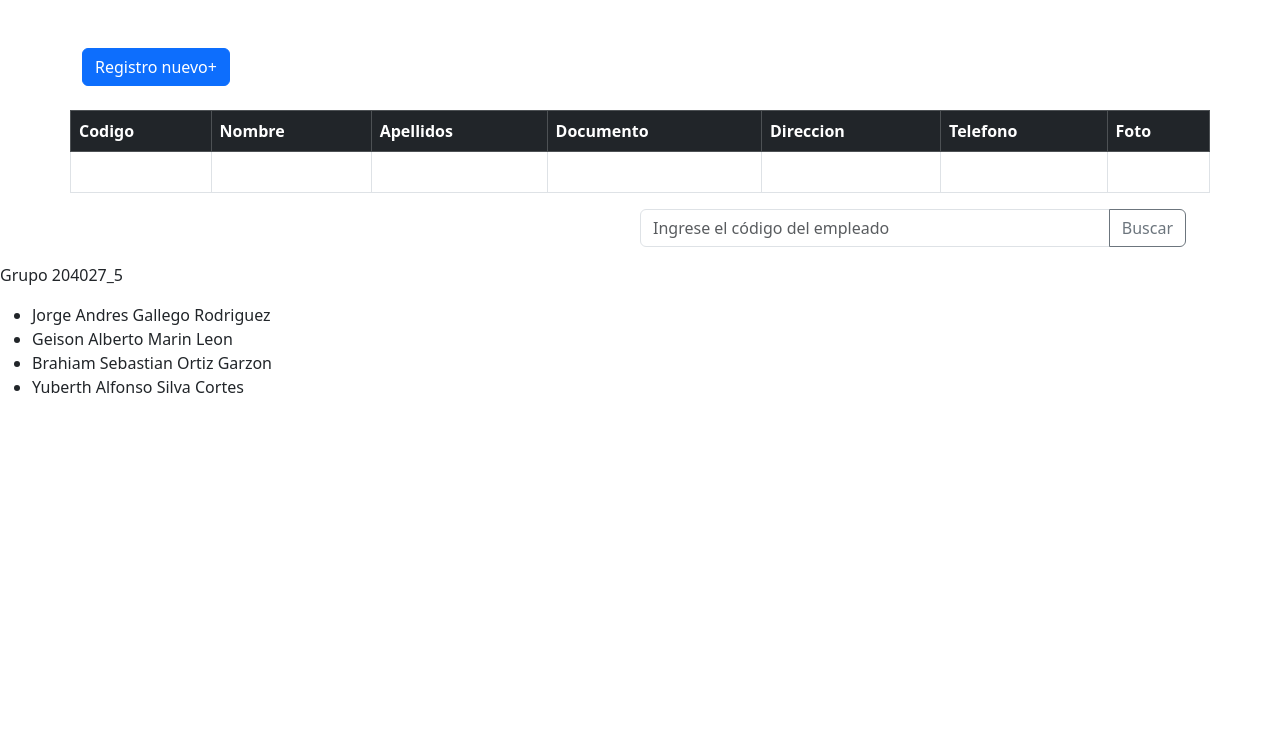
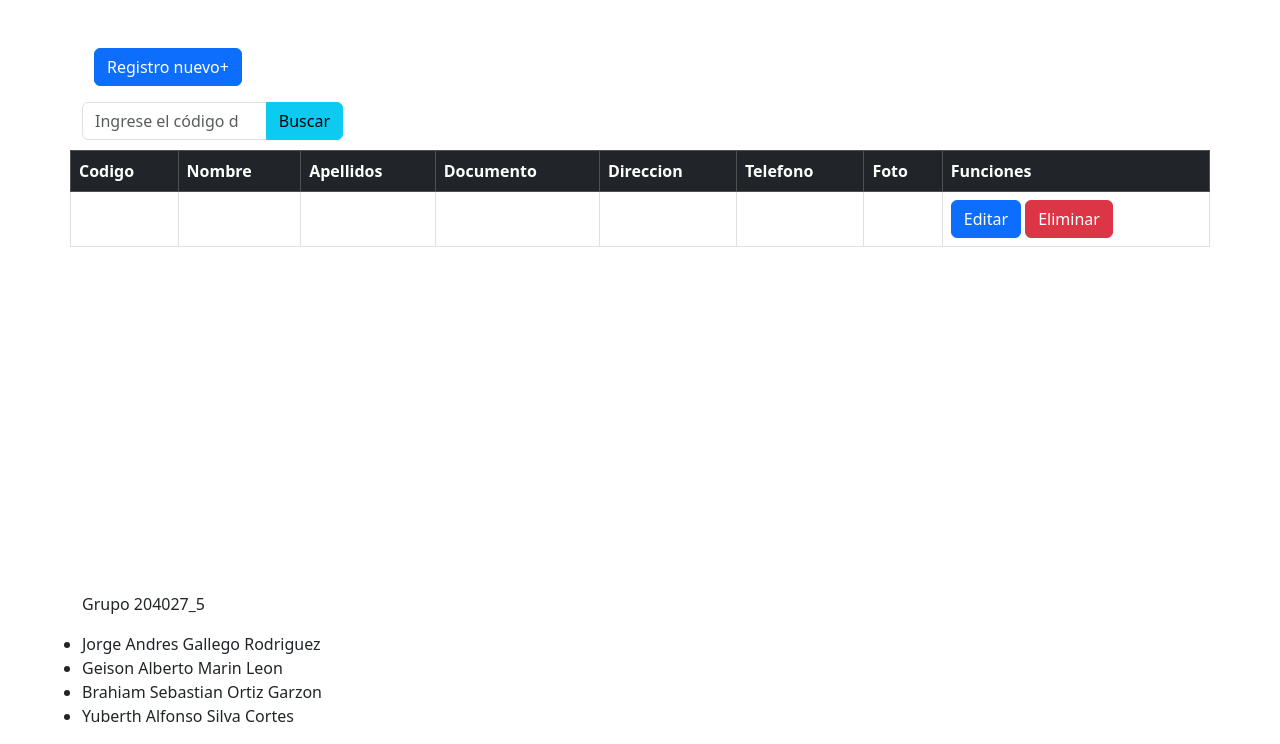
Before and after one commit to GeisonMarinL/Empresa, a PHP site: page / in a window 1280 px wide. Shown: the part 56-800 px from the top of the page. Run offline with PHP 8.4, Linux system fonts and the light colour scheme; tables that the repository leaves empty or names only in its code hold one stand-in row (values such as "Sample post"); data that the repository does not hold is empty.

Commit message:
ajustes dia29

```diff
--- a/includes/footer.php
+++ b/includes/footer.php
@@ -1,6 +1,8 @@
     <script src="https://cdn.jsdelivr.net/npm/@popperjs/core@2.11.8/dist/umd/popper.min.js" integrity="sha384-I7E8VVD/ismYTF4hNIPjVp/Zjvgyol6VFvRkX/vR+Vc4jQkC+hVqc2pM8ODewa9r" crossorigin="anonymous"></script>
     <script src="https://cdn.jsdelivr.net/npm/bootstrap@5.3.2/dist/js/bootstrap.min.js" integrity="sha384-BBtl+eGJRgqQAUMxJ7pMwbEyER4l1g+O15P+16Ep7Q9Q+zqX6gSbd85u4mG4QzX+" crossorigin="anonymous"></script>
-
+    <footer class="footer fixed-bottom">
+        <div class="container">
+            <div class="row">
                 <p>Grupo 204027_5</p>
                 <ul>
                     <li>Jorge Andres Gallego Rodriguez</li>
@@ -9,4 +11,8 @@
                     <li>Yuberth Alfonso Silva Cortes</li>
 
                 </ul>
+            </div>
+        </div>
+    </footer>
+
     </html>
--- a/includes/header.php
+++ b/includes/header.php
@@ -6,6 +6,7 @@
     <meta name="viewport" content="width=device-width, initial-scale=1.0">
     <title>GRUD PHP Y MYSQL</title>
     <link rel="stylesheet" href="https://cdn.jsdelivr.net/npm/bootstrap@5.3.2/dist/css/bootstrap.min.css" integrity="sha384-T3c6CoIi6uLrA9TneNEoa7RxnatzjcDSCmG1MXxSR1GAsXEV/Dwwykc2MPK8M2HN" crossorigin="anonymous">
+
 </head>
 
 <body>
--- a/index.php
+++ b/index.php
@@ -1,8 +1,8 @@
-<?php include("conexion.php") ?>
-<?php include("includes/header.php") ?>
+<?php include("conexion.php") ?> <!-- Incluye el archivo de conexión a la base de datos -->
+<?php include("includes/header.php") ?> <!-- Incluye la cabecera de la página -->
 <div class="container">
     <form action="guardar_empleados.php" method="POST" enctype="multipart/form-data">
-        <!-- Modal -->
+        <!-- Botón para abrir el modal -->
         <div class="modal fade" id="exampleModal" tabindex="-1" aria-labelledby="exampleModalLabel" aria-hidden="true">
             <div class="modal-dialog">
                 <div class="modal-content">
@@ -12,68 +12,64 @@
                     </div>
                     <div class="modal-body">
                         <div class="row">
+                             <!-- Campo para el código del empleado -->
                             <div class="form-group col-md-6">
                                 <label for="codigo" class="form-label">Código:</label>
                                 <input type="number" class="form-control" id="codigo" name="txtCodigo" required>
                             </div>
-                            <br>
+                                <!-- Campo para el nombre del empleado -->
                             <div class="form-group col-md-6">
                                 <label for="nombre" class="form-label">Nombre:</label>
                                 <input type="text" class="form-control" id="nombre" name="txtNombre" required>
                             </div>
-                            <br>
+                            <!-- Campo para los apellidos del empleado -->
                             <div class="form-group col-md-6">
                                 <label for="apellidos" class="form-label">Apellidos:</label>
                                 <input type="text" class="form-control" id="apellidos" name="txtApellidos" required>
                             </div>
-                            <br>
+                            <!-- Campo para el documento del empleado -->
                             <div class="form-group col-md-6">
                                 <label for="documento" class="form-label">Documento:</label>
                                 <input type="text" class="form-control" id="documento" name="txtDocumento" required>
                             </div>
-                            <br>
+                            <!-- Campo para la dirección del empleado -->
                             <div class="form-group col-md-6">
                                 <label for="direccion" class="form-label">Dirección:</label>
                                 <input type="text" class="form-control" id="direccion" name="txtDireccion">
                             </div>
-                            <br>
+                            <!-- Campo para el teléfono del empleado -->
                             <div class="form-group col-md-6">
                                 <label for="telefono" class="form-label">Teléfono:</label>
                                 <input type="text" class="form-control" id="telefono" name="txtTelefono">
                             </div>
-                            <br>
+                             <!-- Campo para la foto del empleado -->
                             <div class="form-group col-md-14">
                                 <label for="foto" class="form-label">Foto:</label>
                                 <input type="file" accept="image/*" class="form-control" id="foto" name="txtFoto">
                             </div>
                         </div>
                         <div class="modal-footer">
+                            <!-- Botón para enviar el formulario -->
                             <input class="btn btn-primary" value="Agregar " type="submit" name="btnAgregar">
                         </div>
                     </div>
                 </div>
             </div>
         </div>
-        <!-- Button trigger modal -->
-        <button type="button" class="btn btn-primary" data-bs-toggle="modal" data-bs-target="#exampleModal">
-            Registro nuevo+</button>
+        <!-- Botón para abrir el modal -->
+        <div class="container">
+            <div class="row">
+                <div class="col-md-9">
+                    <button type="button" class="btn btn-primary mb-3" data-bs-toggle="modal" data-bs-target="#exampleModal">
+                        Registro nuevo+
+                    </button>
+                </div>
 
-        <br>
-        <br>
-    </form>
-    <?php include("mostrar_tabla.php") ?>
-
-    <div class="container d-flex justify-content-end">
-    <form action="buscar_empleado.php" method="POST" class="w-50">
-        <div class="input-group mb-3">
-            <input type="number" class="form-control" placeholder="Ingrese el código del empleado" name="codigoEmpleado" required>
-            <button class="btn btn-outline-secondary" type="submit">Buscar</button>
+            </div>
         </div>
     </form>
-</div>
-
-
+    <?php include("mostrar_tabla.php") ?><!-- Incluye el archivo para mostrar la tabla de empleados existentes -->
 
 </div>
 
-<?php include("includes/footer.php") ?>
+<?php include("includes/footer.php") ?><!-- Incluye el archivo de pie de página para mostrar el pie de página común en todas las páginas -->
--- a/mostrar_tabla.php
+++ b/mostrar_tabla.php
@@ -1,4 +1,16 @@
 <div class="row">
+    <div class="col-md-3">
+        <div class="d-grid gap-2 d-md-flex justify-content-md-end ">
+            <form action="buscar_empleado.php" method="POST" class="w-100"> <!-- Utiliza el 100% del ancho -->
+                <div class="input-group">
+                    <input type="number" class="form-control" placeholder="Ingrese el código del empleado" name="codigoEmpleado" required>
+                    <button class="btn btn-info" type="submit">Buscar</button>
+                </div>
+            </form>
+        </div>
+    </div>
+    <br>
+    <br>
     <table class="table table-hover  table-bordered ">
         <thead class="table-dark">
             <tr>
@@ -9,6 +21,7 @@
                 <th>Direccion</th>
                 <th>Telefono</th>
                 <th>Foto</th>
+                <th>Funciones</th>
             </tr>
         </thead>
         <tbody>
@@ -26,6 +39,11 @@
                     <td><?php echo $row["Direccion"] ?></td>
                     <td><?php echo $row["Telefono"] ?></td>
                     <td><img src="<?php echo $row["Foto"] ?>" width="80"></td>
+                    <td>
+                        <a href="editar.php" class="btn btn-primary">Editar</a>
+                        <a href="eliminar.php" class="btn btn-danger">Eliminar</a>
+                    </td>
+                </tr>
                 </tr>
 
             <?php } ?>
```
Also changed, not shown: editar.php (added, +28 -0 lines), eliminar.php (added, +23 -0 lines), Imagenes/Captura de pantalla 2024-03-17 103217.png (added), Imagenes/Imagen de WhatsApp 2024-03-26 a las 16.09.53_d55ffcec.jpg (added), Imagenes/seguro-de-coche.png (added). Lines whose indentation alone changed are shown as unchanged.
